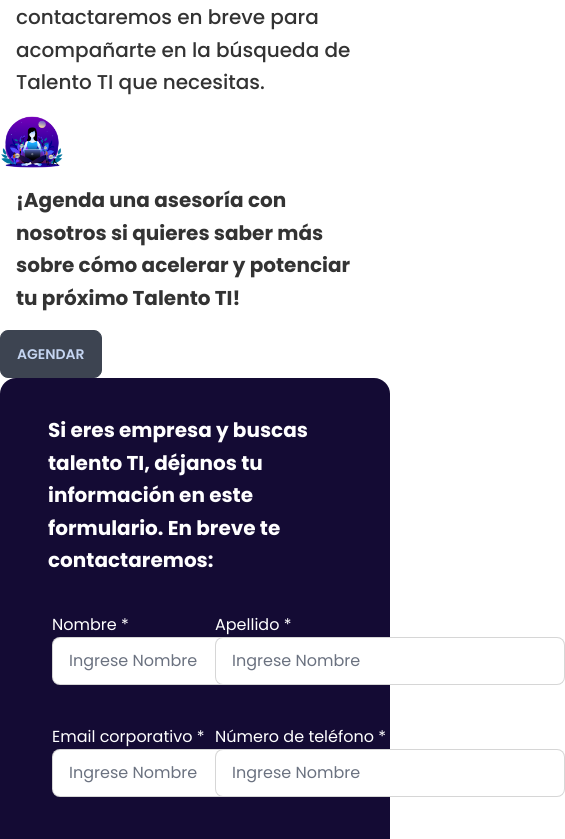
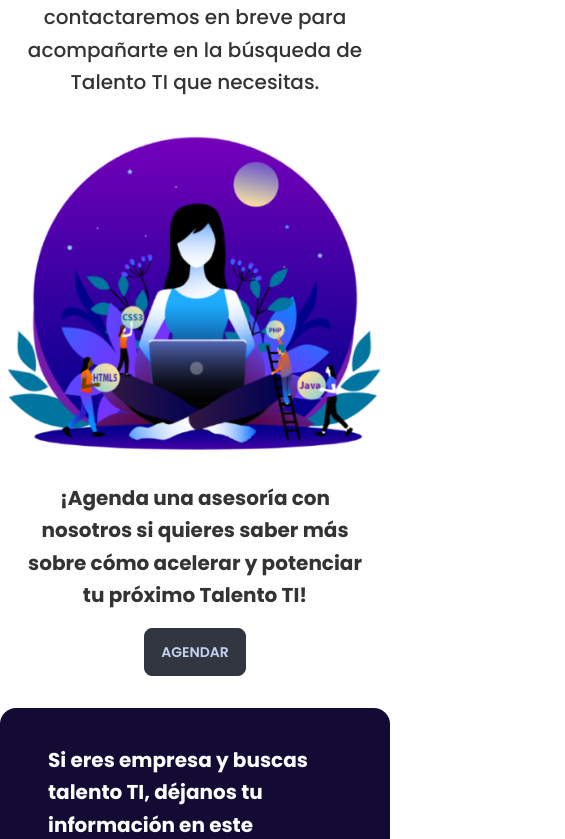
Before and after one commit to vecarope/ejemploReact, a React (Create React App) app: page / in a window 390 px wide. Shown: the part 3785-4624 px from the top of the page, 565 px wide, since content can reach past the window. Built offline with nearby package versions, Linux system fonts and the light colour scheme; no server answers; what tw-elements would draw is missing.

Commit message:
modal component and correction contactUS

```diff
--- a/src/components/Landing/ContactUs.jsx
+++ b/src/components/Landing/ContactUs.jsx
@@ -51,7 +51,7 @@ const ContactUs = () => {
   md:h-5/6 md:py-11"
     >
       <div className="container flex mx-auto flex-col md:flex-row">
-        <div className="md:text-center md:w-1/2">
+        <div className="text-center md:w-1/2 pb-8">
           <h2 className="py-8 px-4 md:py-1.5 font-sans text-5xl md:text-3xl font-semibold text-dark-purple">
             DEVsafiamos el sistema
           </h2>
@@ -66,7 +66,7 @@ const ContactUs = () => {
           </h5>
 
           <img
-            className="w-16 md:w-4/5 md:mx-auto "
+            className="container mx-auto py-3  sm:w-full md:w-auto flex-shrink-0 "
             src={ImgIntersec}
             alt="img"
           />
@@ -78,8 +78,14 @@ const ContactUs = () => {
             </b>
           </h5>
 
-          <button className="btn btn-blue" type="submit">
-            AGENDAR
+          <button className="btn btn-active mx-5 sm:px-8">
+            <a
+              href="https://calendar.google.com/calendar/u/0/appointments/schedules/AcZssZ0SQzKIaDQw2qnLJMrS8hm0EIM31uLGZUHFffAgzqX-0-TBwwD6RTMXxKU5pRMJxnfOftAHJ2Ao"
+              target="_blank"
+              rel="noopener noreferrer"
+            >
+              AGENDAR
+            </a>
           </button>
         </div>
         <div className="card bg-[#140B34] w-auto h-auto md:w-1/2 mx-auto items-center">
@@ -112,7 +118,6 @@ const ContactUs = () => {
             }}
           >
             {({ values, errors, touched, handleSubmit, handl }) => (
-
               <Form
                 className="py-5 px-8 flex flex-wrap grid"
                 onSubmit={handleSubmit}
@@ -124,15 +129,15 @@ const ContactUs = () => {
                   </b>
                 </h5>
 
-                <div className="grid grid-cols-2">
-                  <div className="flex-initial w-64 m-5 ">
+                <div className="grid grid-cols-1 md:grid-cols-2 w-full gap-6">
+                  <div className="flex-initial h-auto w-auto m-5 col-span-6 sm:col-span-1">
                     <label className="text-white font-sans ">Nombre *</label>
                     <br />
                     <Field
                       id="name"
                       name="name"
                       type="text"
-                      className="input input-bordered"
+                      className="input input-bordered w-full"
                       placeholder="Ingrese Nombre"
                     />
                     {errors.name && touched.name && (
@@ -143,14 +148,16 @@ const ContactUs = () => {
                       />
                     )}
                   </div>
-                  <div className="flex-initial w-64 m-5 ">
-                    <label className="text-white font-sans ">Apellido *</label>
+                  <div className="flex-initial h-auto w-auto m-5 col-span-6 sm:col-span-1">
+                    <label className="text-white font-sans sm:col-span-3">
+                      Apellido *
+                    </label>
                     <br />
                     <Field
                       id="lastName"
                       name="lastName"
                       type="text"
-                      className="input input-bordered"
+                      className="input input-bordered w-full"
                       placeholder="Ingrese Nombre"
                     />
                     {errors.lastName && touched.lastName && (
@@ -161,7 +168,7 @@ const ContactUs = () => {
                       />
                     )}
                   </div>
-                  <div className="flex-initial w-64 m-5 ">
+                  <div className="flex-initial h-auto w-auto m-5 col-span-6 sm:col-span-1">
                     <label className="text-white font-sans ">
                       Email corporativo *
                     </label>
@@ -170,7 +177,7 @@ const ContactUs = () => {
                       id="email"
                       name="email"
                       type="text"
-                      className="input input-bordered"
+                      className="input input-bordered w-full"
                       placeholder="Ingrese Nombre"
                     />
                     {errors.email && touched.email && (
@@ -181,7 +188,7 @@ const ContactUs = () => {
                       />
                     )}
                   </div>
-                  <div className="flex-initial w-64 m-5 ">
+                  <div className="flex-initial w-auto m-5 col-span-6 sm:col-span-1">
                     <label className="text-white font-sans ">
                       Número de teléfono *
                     </label>
@@ -190,7 +197,7 @@ const ContactUs = () => {
                       id="phone"
                       name="phone"
                       type="text"
-                      className="input input-bordered"
+                      className="input input-bordered w-full"
                       placeholder="Ingrese Nombre"
                     />
                     {errors.phone && touched.phone && (
@@ -260,7 +267,10 @@ const ContactUs = () => {
                 <div className="w-full mb-5 px-5  mt-3">
                   <Field name="doubts" component={CustomInputComponent} />
                 </div>
-                <button type="submit" className="btn btn-active mx-5">
+                <button
+                  type="submit"
+                  className="btn btn-active mx-5 cursor-pointer ..."
+                >
                   Enviar
                 </button>
               </Form>
--- /dev/null
+++ b/src/components/Modals/Index.jsx
@@ -0,0 +1,61 @@
+import React, { Children } from 'react';
+
+const Modal = ({ title, children, ...props }) => {
+  const [showModal, setShowModal] = React.useState(false);
+
+  return (
+    <>
+      <button
+        className="bg-[#1E239A] text-white active:bg-blue-600 font-bold uppercase text-sm px-6 py-3 rounded shadow hover:shadow-lg outline-none focus:outline-none mr-1 mb-1 ease-linear transition-all duration-150"
+        type="button"
+        onClick={() => setShowModal(true)}
+      >
+        Abrir Modar Regular
+      </button>
+      {showModal ? (
+        <>
+          <div className="justify-center items-center flex overflow-x-hidden overflow-y-auto fixed inset-0 z-50 outline-none focus:outline-none">
+            <div className="relative w-auto my-6 mx-auto max-w-3xl">
+              {/*content*/}
+              <div className="border-0 rounded-lg shadow-lg relative flex flex-col w-full bg-white outline-none focus:outline-none">
+                {/*header*/}
+                <div className="flex items-start justify-between p-5 border-b border-solid border-slate-200 rounded-t">
+                  <h3 className="text-3xl font-semibold">{title}</h3>
+                  <button
+                    className="p-1 ml-auto bg-transparent border-0 text-black opacity-5 float-right text-3xl leading-none font-semibold outline-none focus:outline-none"
+                    onClick={() => setShowModal(false)}
+                  >
+                    <span className="bg-transparent text-black opacity-5 h-6 w-6 text-2xl block outline-none focus:outline-none">
+                      ×
+                    </span>
+                  </button>
+                </div>
+                {children}
+                {/*footer*/}
+                <div className="flex items-center justify-end p-6 border-t border-solid border-slate-200 rounded-b">
+                  <button
+                    className="text-red-500 background-transparent font-bold uppercase px-6 py-2 text-sm outline-none focus:outline-none mr-1 mb-1 ease-linear transition-all duration-150"
+                    type="button"
+                    onClick={() => setShowModal(false)}
+                  >
+                    Cerrar
+                  </button>
+                  <button
+                    className="bg-violet-500 text-white active:bg-violet-900 font-bold uppercase text-sm px-6 py-3 rounded shadow hover:shadow-lg outline-none focus:outline-none mr-1 mb-1 ease-linear transition-all duration-150"
+                    type="button"
+                    onClick={() => setShowModal(false)}
+                  >
+                    Guardar Cambios
+                  </button>
+                </div>
+              </div>
+            </div>
+          </div>
+          <div className="opacity-25 fixed inset-0 z-40 bg-black"></div>
+        </>
+      ) : null}
+    </>
+  );
+};
+
+export default Modal;
```
